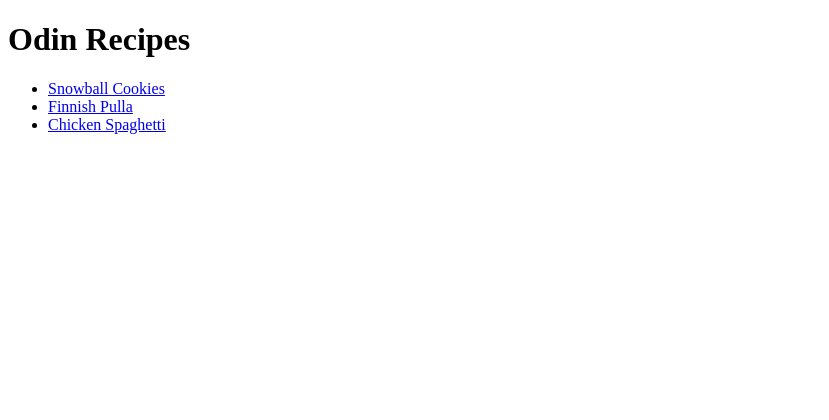
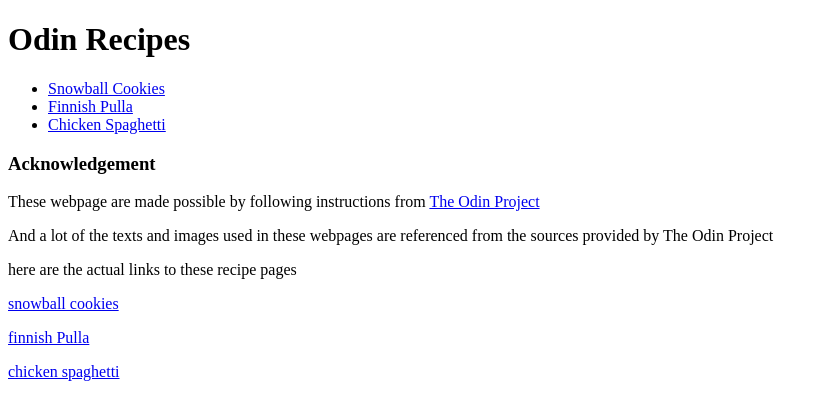
Before and after one commit to Ommkarjyoti/odin-recipes, a plain HTML site: page index.html in a window 1280 px wide. Shown: the whole page, without its empty margins (0-829 px from the left). Drawn offline with Linux system fonts and the light colour scheme.

Commit message:
Add acknowledgement

```diff
--- a/index.html
+++ b/index.html
@@ -11,5 +11,12 @@
             <li><a href="recipes/finnish-Pulla.html">Finnish Pulla</a></li>
             <li><a href="recipes/chicken-spaghetti.html">Chicken Spaghetti</a></li>
         </ul>
+        <h3>Acknowledgement</h3>
+        <p>These webpage are made possible by following instructions from <a href="https://www.theodinproject.com/about">The Odin Project</a></p>
+        <p>And a lot of the texts and images used in these webpages are referenced from the sources provided by The Odin Project </p>
+        <p>here are the actual links to these recipe pages</p>
+        <p><a href="https://www.allrecipes.com/recipe/11171/snowballs-ii/">snowball cookies</a></p>
+        <p><a href="https://www.allrecipes.com/recipe/7010/finnish-pulla/">finnish Pulla</a></p>
+        <p><a href="https://www.allrecipes.com/recipe/26286/quick-and-easy-chicken-spaghetti/">chicken spaghetti</a></p>
     </body>
 </html>
```
